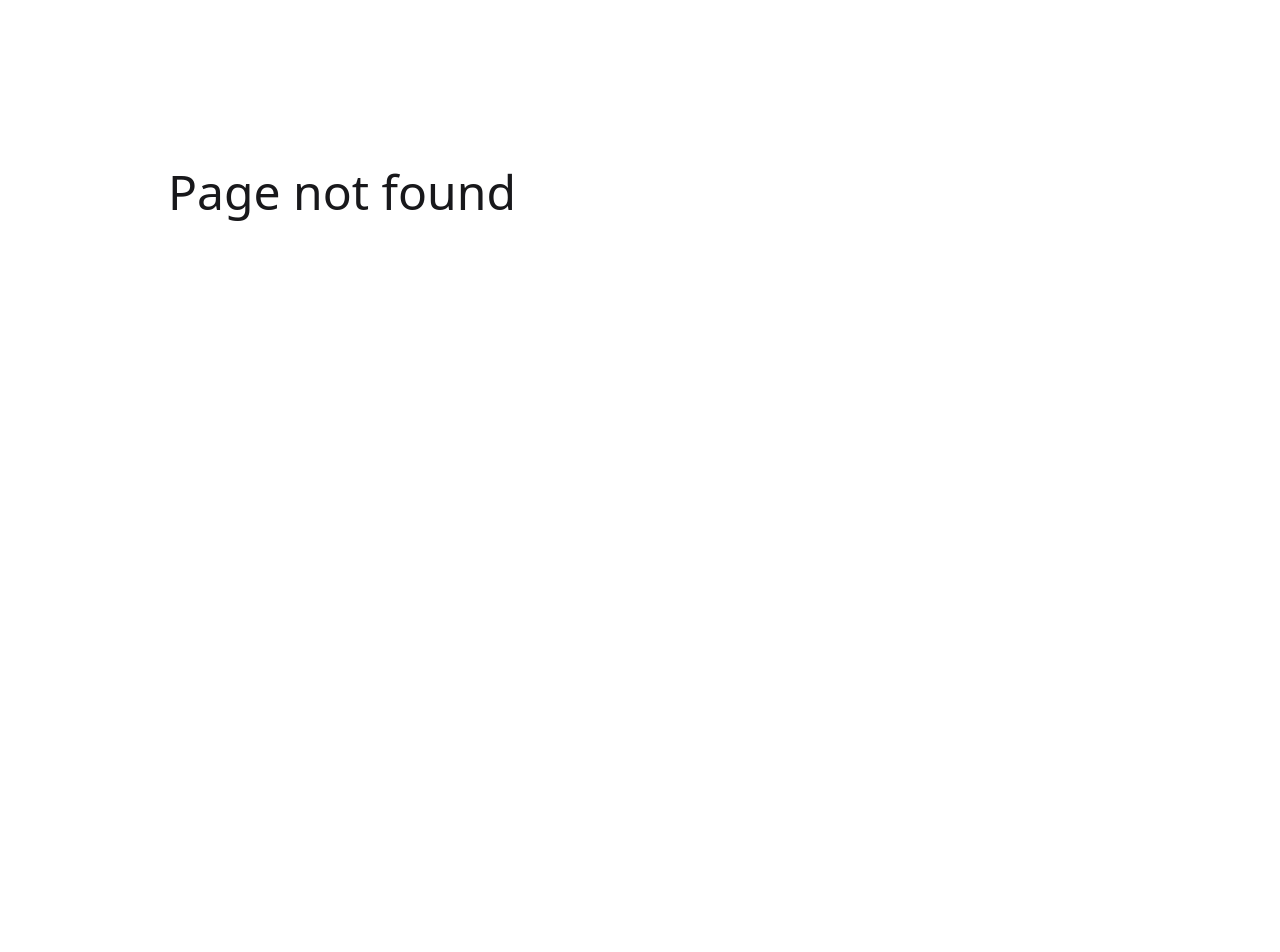
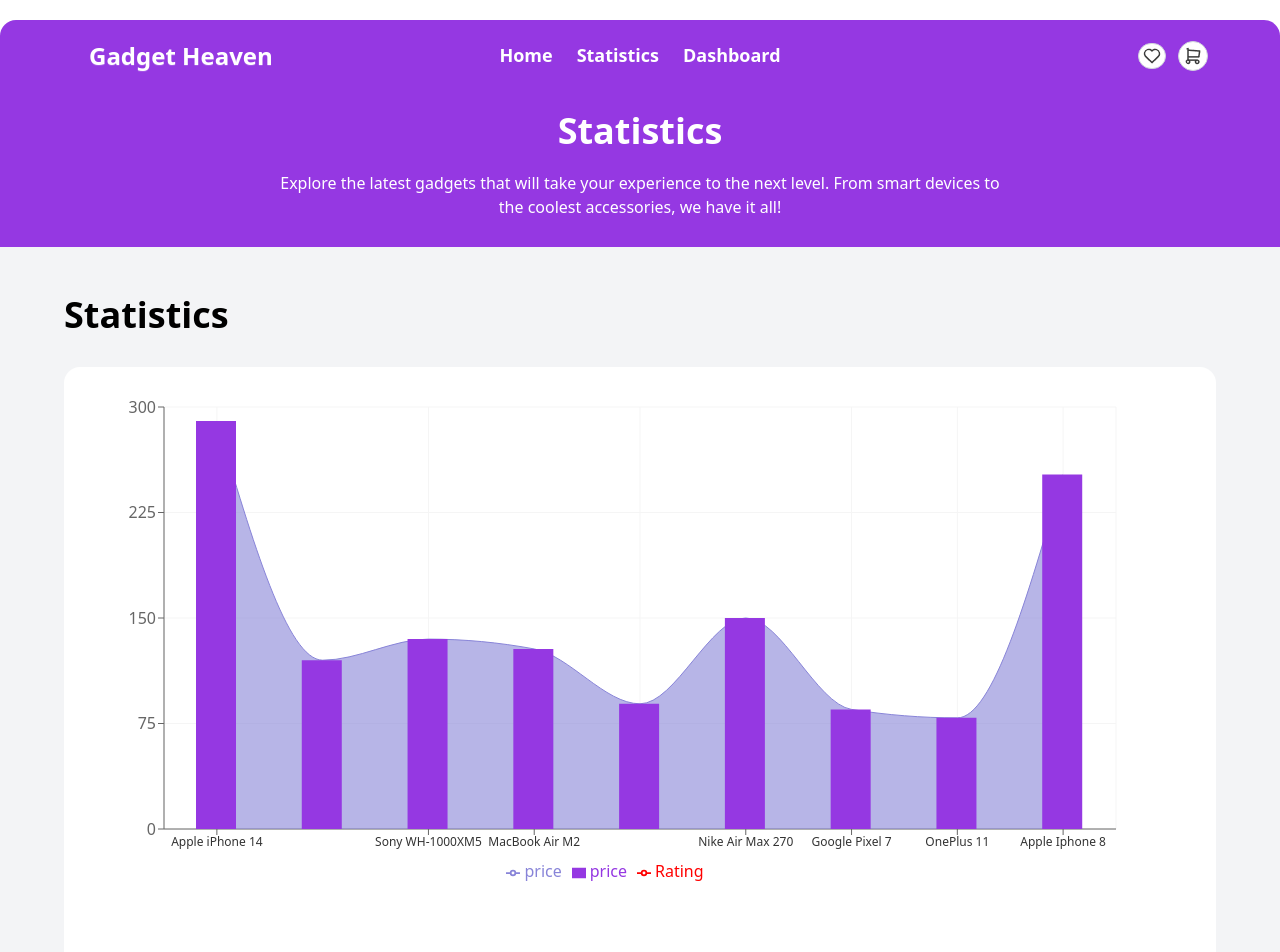
Before and after one commit to anayet71/gadget-heaven, a React (Vite) app: page /statistics in a window 1280 px wide. Before the commit this address had no page. Shown: the top 952 px of the page. Before the commit the page ends 800 px from the top, so only its background shows below. Built offline with nearby package versions, Linux system fonts and the light colour scheme.

Commit message:
Statistics chart added

```diff
--- a/package.json
+++ b/package.json
@@ -17,6 +17,7 @@
     "react-dom": "^19.0.0",
     "react-icons": "^5.5.0",
     "react-router-dom": "^7.2.0",
+    "recharts": "^2.15.1",
     "sort-by": "^1.2.0",
     "tailwindcss": "^4.0.7"
   },
--- a/public/gadgetHeaven.json
+++ b/public/gadgetHeaven.json
@@ -4,7 +4,7 @@
         "product_title": "Apple iPhone 14",
         "product_image": "https://i.ibb.co.com/DxGJxDM/randy-lu-FPmk3wxfu40-unsplash.jpg",
         "category": "Smartphones",
-        "price": 99,
+        "price": 290,
         "description": "The latest iPhone with A16 Bionic chip, 6.1-inch Super Retina XDR display, and dual-camera system.",
         "specification": [
             {
--- a/src/component/NavBar/NavBar.jsx
+++ b/src/component/NavBar/NavBar.jsx
@@ -27,7 +27,8 @@ const NavBar = () => {
                 <div className="navbar-center hidden lg:flex">
                     <ul className="menu menu-horizontal px-1">
                         <li><Link className="font-semibold text-[18px]" to={'/'}>Home</Link></li>
-                        <li><a className='font-semibold text-[18px]'>Statistics</a></li>
+
+                        <li><Link to={'statistics'} className="font-semibold text-[18px]">Statistics</Link></li>
                         <li><Link className="font-semibold text-[18px]" to={'dashboard'}>Dashboard</Link></li>
                     </ul>
                 </div>
--- /dev/null
+++ b/src/component/Statistics/Statistics.jsx
@@ -0,0 +1,53 @@
+import React, { PureComponent } from 'react';
+import { useLoaderData } from 'react-router-dom';
+import { ComposedChart, Line, Bar, XAxis, YAxis, CartesianGrid, Tooltip, Legend, ResponsiveContainer, Area } from 'recharts';
+
+
+
+const Statistics = () => {
+
+    const allProducts = useLoaderData()
+
+    return (
+        <div className="max-w-7xl mx-auto bg-[#9538E2]  text-white">
+            <h2 className="font-bold text-4xl py-5 text-center">Statistics</h2>
+            <p className=" text-center w-7/12  mx-auto pb-7">Explore the latest gadgets that will take your experience to the next level. From smart devices to the coolest accessories, we have it all!</p>
+
+            <div className=' bg-gray-100 pb-24 '>
+            <h2 className="max-w-6xl mx-auto font-bold text-4xl pt-12 pb-8 text-black">Statistics</h2>
+                <div className='max-w-6xl  h-[600px] mx-auto pt-5 pb-16 px-5  bg-white rounded-2xl'>
+
+                <ResponsiveContainer width="100%" height="100%">
+                    <ComposedChart
+                        width={500}
+                        height={400}
+                        data={allProducts}
+                        margin={{
+                            top: 20,
+                            right: 80,
+                            bottom: 20,
+                            left: 20,
+                        }}
+                    >
+                        <CartesianGrid stroke="#f5f5f5" />
+                        <XAxis dataKey="product_title" tick={{ fontSize: '12px', fill: '#333' }} />
+                        <YAxis  />
+                        <Tooltip />
+                        <Legend />
+                        <Area type="monotone" dataKey="price" fill="#8884d8" stroke="#8884d8" />
+                        <Bar dataKey="price" barSize={40} fill="#9538E2" />
+                        <Line type="monotone" dataKey="Rating" stroke="#ff0000" />
+                    </ComposedChart>
+                </ResponsiveContainer>
+                </div>
+
+
+
+            </div>
+
+
+        </div>
+    );
+};
+
+export default Statistics;
--- a/src/main.jsx
+++ b/src/main.jsx
@@ -10,6 +10,7 @@ import ProductDetails from './component/ProductDetails/ProductDetails.jsx'
 import Dashboard from './component/Dashboard/Dashboard.jsx'
 import Cart from './component/Cart/Cart.jsx'
 import Wishlist from './component/Wishlist/Wishlist.jsx'
+import Statistics from './component/Statistics/Statistics.jsx'
 
 const router = createBrowserRouter([
   {
@@ -25,6 +26,11 @@ const router = createBrowserRouter([
         path: 'products/:product_id',
         element: <ProductDetails></ProductDetails>,
         loader: () => fetch('/gadgetHeaven.json')
+      },
+      {
+        path: 'statistics',
+        element: <Statistics></Statistics>,
+        loader:()=> fetch('/gadgetHeaven.json')
       },
       {
         path: 'dashboard',
```
Also changed, not shown: 1 other file (tests, documents, lock files or other folders).
